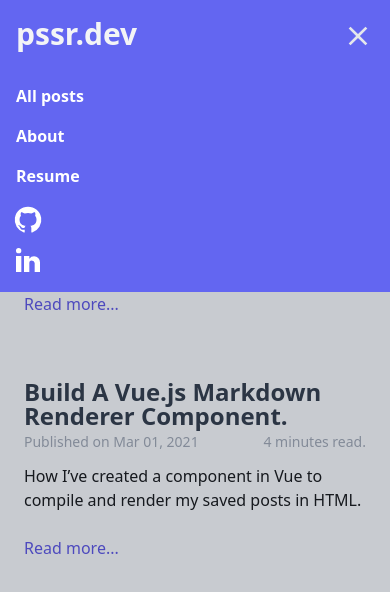
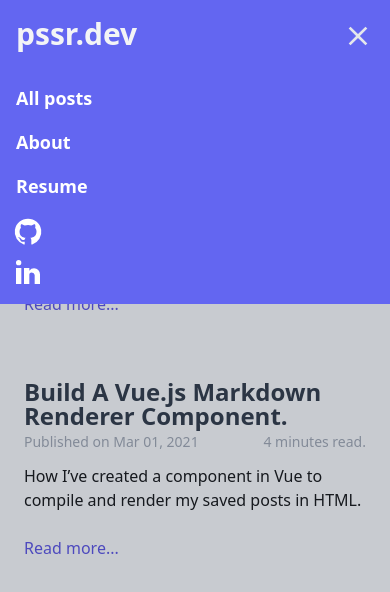
Before and after one commit to ps1312/simple_blog, a Vue app: page / in a window 390 px wide. Both pictures are taken after a click on the button 358 px from the left and 36 px from the top of the page. Shown: the top 592 px of the page. Built offline with nearby package versions, Linux system fonts and the light colour scheme.

Commit message:
increate font size in dropdown menu for mobile

```diff
--- a/src/components/BaseDropdown.vue
+++ b/src/components/BaseDropdown.vue
@@ -8,21 +8,21 @@
       <div class="w-screen bg-indigo-500 mt-4 px-2 py-2">
         <router-link
           to="/"
-          class="block p-2 rounded text-white font-semibold hover:bg-indigo-400"
+          class="text-lg block p-2 rounded text-white font-semibold hover:bg-indigo-400"
         >
           All posts
         </router-link>
 
         <router-link
           to="/about"
-          class="block p-2 rounded text-white font-semibold hover:bg-indigo-400"
+          class="text-lg block p-2 rounded text-white font-semibold hover:bg-indigo-400"
         >
           About
         </router-link>
 
         <a
           download="curriculo_pssr.pdf" href="/curriculo_pssr.pdf"
-          class="block p-2 rounded text-white font-semibold hover:bg-indigo-400"
+          class="text-lg block p-2 rounded text-white font-semibold hover:bg-indigo-400"
         >
           Resume
         </a>
```
